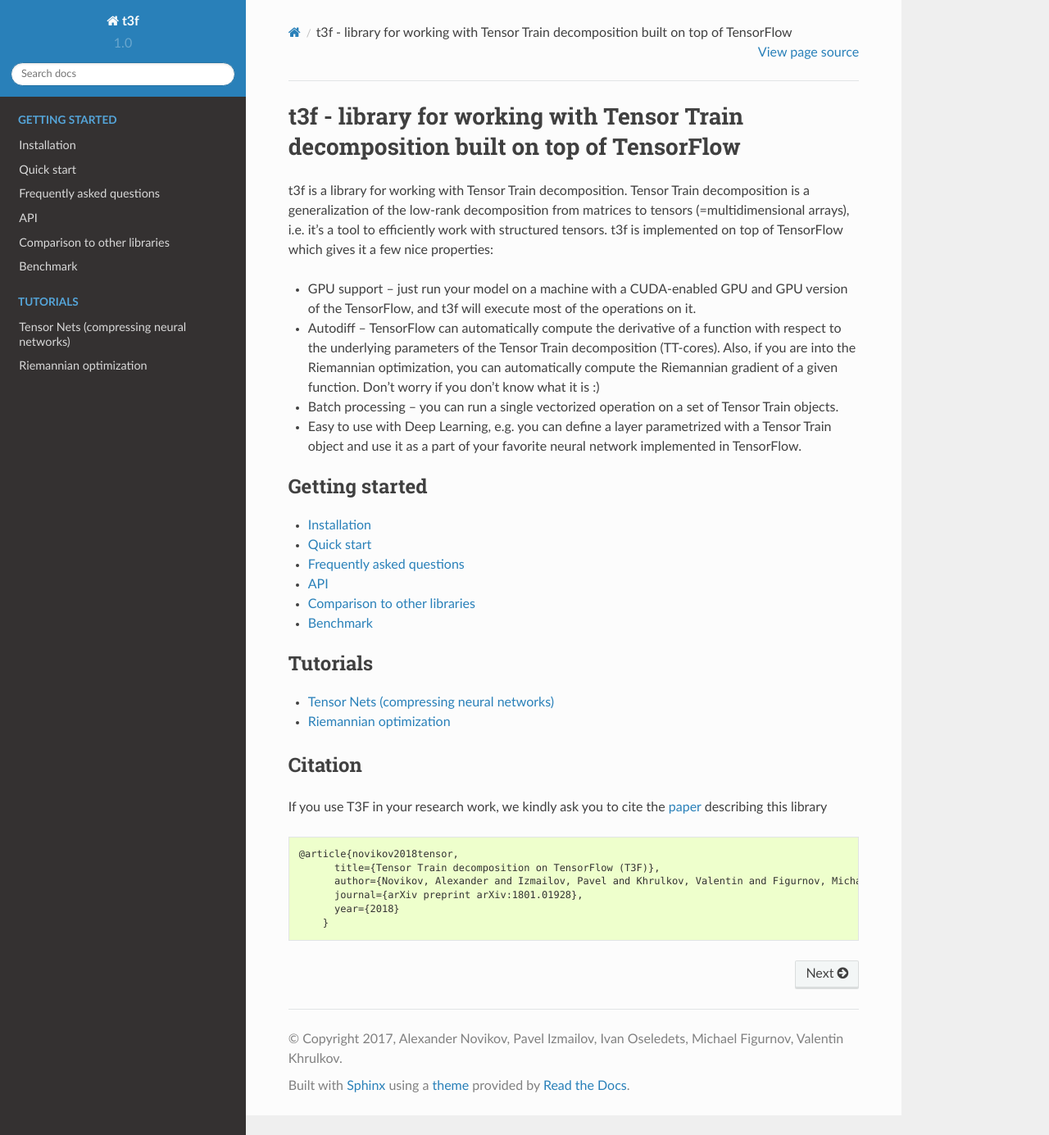
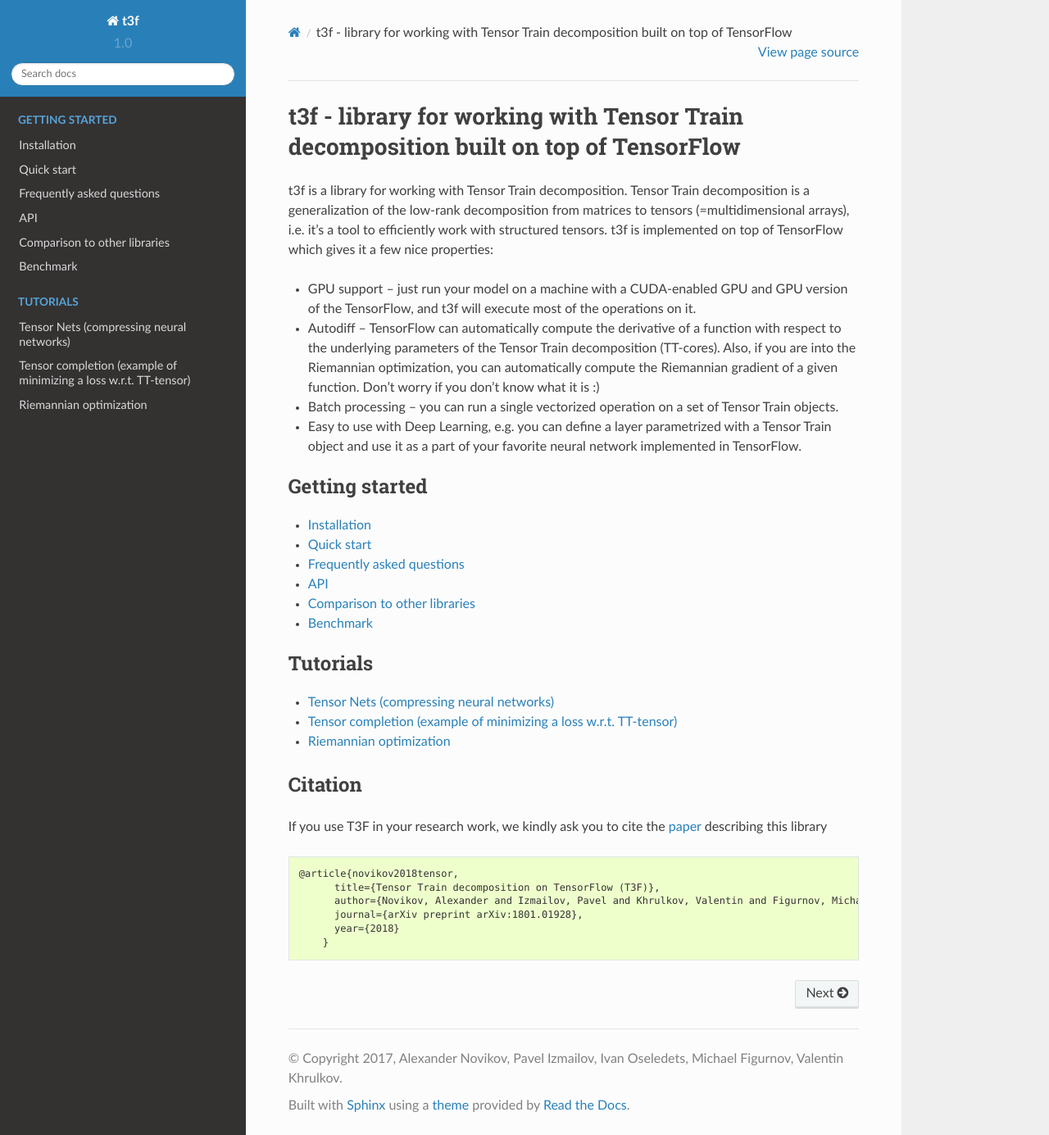
Before and after one commit to Bihaqo/t3f, a Sphinx documentation site: the page built from docs/index.rst, in a window 1280 px wide and 1385 px high. Shown: the whole window at 82% size. Built offline with Sphinx 7.4.7 and the Read the Docs theme 2.0.0, drawn with Linux system fonts in a browser that asks for light colours.

```diff
--- a/docs/index.rst
+++ b/docs/index.rst
@@ -25,6 +25,7 @@
     :caption: Tutorials
 
     tutorials/tensor_nets
+    tutorials/tensor_completion
     tutorials/riemannian
 
 Citation
```
Also changed, not shown: docs/tutorials/tensor_completion.ipynb.
